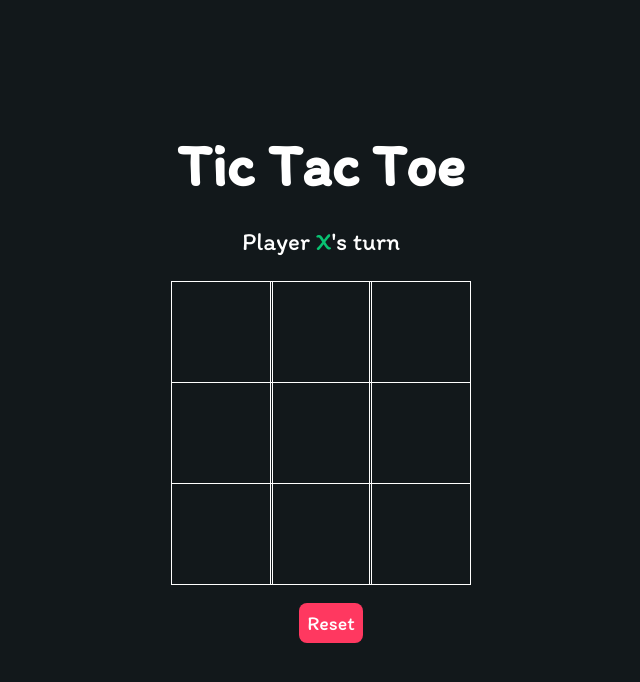
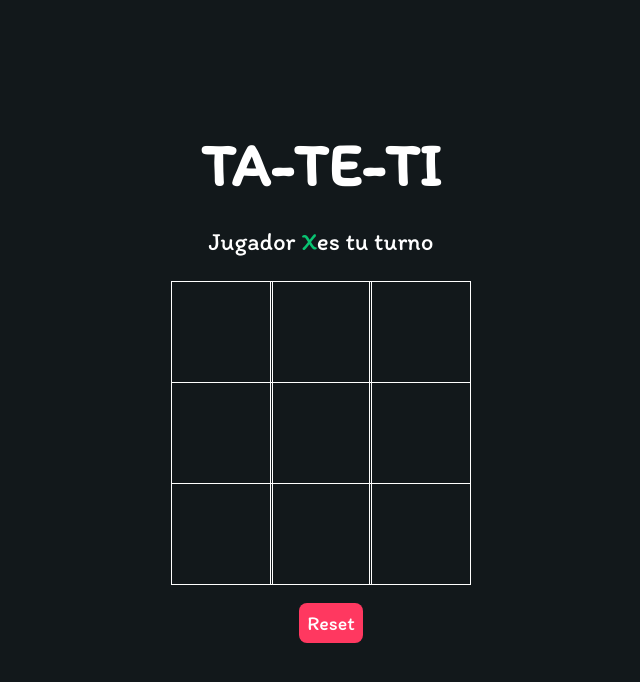
Before and after one commit to Gonzalo-diez/tateti, a plain HTML site: page index.html in a window 1280 px wide. Shown: the whole page, without its empty margins (319-959 px from the left). Drawn offline with Linux system fonts and the light colour scheme.

Commit message:
arreglos

```diff
--- a/index.html
+++ b/index.html
@@ -12,10 +12,10 @@
 <body>
     <main class="background">
         <section class="title">
-            <h1>Tic Tac Toe</h1>
+            <h1>TA-TE-TI</h1>
         </section>
         <section class="display">
-            Player <span class="display-player playerX">X</span>'s turn
+            Jugador <span class="display-player playerX">X</span>es tu turno
         </section>
         <section class="container">
             <div class="celda"></div>
```
